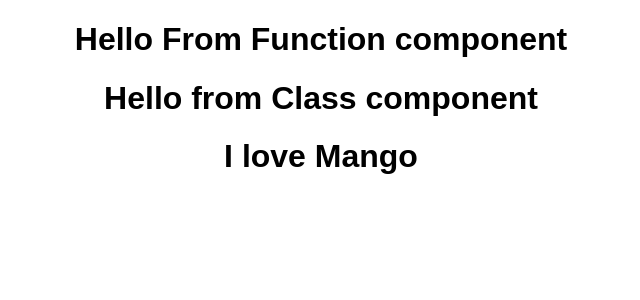
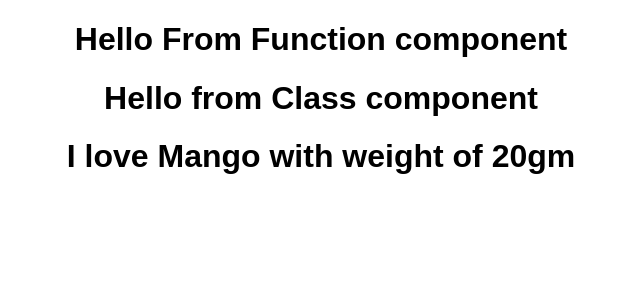
Before and after one commit to ketvek/ReactPractice, a React (Create React App) app: page / in a window 1280 px wide. Shown: the top 300 px of the page, without its empty margins (319-959 px from the left). Built offline with nearby package versions, Linux system fonts and the light colour scheme.

Commit message:
Multiple props example

```diff
--- a/src/App.js
+++ b/src/App.js
@@ -8,7 +8,7 @@ export default function App() {
     <div className="App">
       <Hellofun />
       <HelloCla />
-      <HelloProp name="Mango" />
+      <HelloProp name="Mango" weight="20gm" />
     </div>
   );
 }
--- a/src/components/HelloProp.js
+++ b/src/components/HelloProp.js
@@ -1,6 +1,11 @@
 import react from "react";
 
 function HelloProp(props) {
-  return <h1> I love {props.name}</h1>;
+  return (
+    <h1>
+      {" "}
+      I love {props.name} with weight of {props.weight}
+    </h1>
+  );
 }
 export default HelloProp;
```
